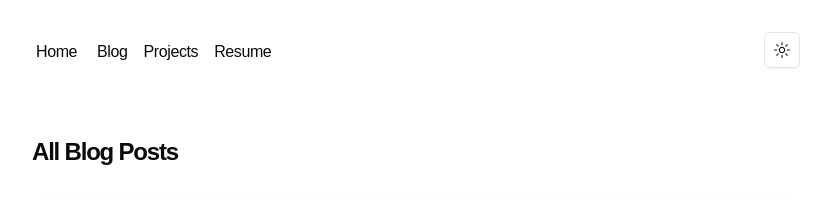
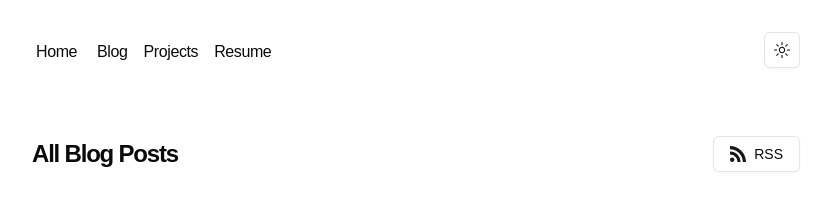
Before and after one commit to bhavanvir/portfolio-site, a Next.js app in the folder portfolio-site/: page /blog in a window 1280 px wide. Shown: the top 200 px of the page, without its empty margins (224-1055 px from the left). Built offline with nearby package versions, Linux system fonts and the light colour scheme.

Commit message:
Add RSS feed button

```diff
--- a/portfolio-site/app/blog/page.tsx
+++ b/portfolio-site/app/blog/page.tsx
@@ -1,4 +1,6 @@
 import { BlogPosts } from "@/components/posts";
+import { Button } from "@/components/ui/button";
+import Link from "next/link";
 
 export const metadata = {
   title: "Blog",
@@ -8,9 +10,25 @@ export const metadata = {
 export default function Page() {
   return (
     <section>
-      <h1 className="font-semibold text-2xl mb-8 tracking-tighter">
-        All Blog Posts
-      </h1>
+      <div className="flex justify-between items-center mb-8">
+        <h1 className="font-semibold text-2xl tracking-tighter">
+          All Blog Posts
+        </h1>
+        <Link href="/rss" target="_blank">
+          <Button variant="outline">
+            <svg
+              role="img"
+              viewBox="0 0 24 24"
+              xmlns="http://www.w3.org/2000/svg"
+              className="h-4 w-4 fill-primary"
+            >
+              <title>RSS</title>
+              <path d="M19.199 24C19.199 13.467 10.533 4.8 0 4.8V0c13.165 0 24 10.835 24 24h-4.801zM3.291 17.415c1.814 0 3.293 1.479 3.293 3.295 0 1.813-1.485 3.29-3.301 3.29C1.47 24 0 22.526 0 20.71s1.475-3.294 3.291-3.295zM15.909 24h-4.665c0-6.169-5.075-11.245-11.244-11.245V8.09c8.727 0 15.909 7.184 15.909 15.91z" />
+            </svg>
+            RSS
+          </Button>
+        </Link>
+      </div>
       <BlogPosts />
     </section>
   );
```
